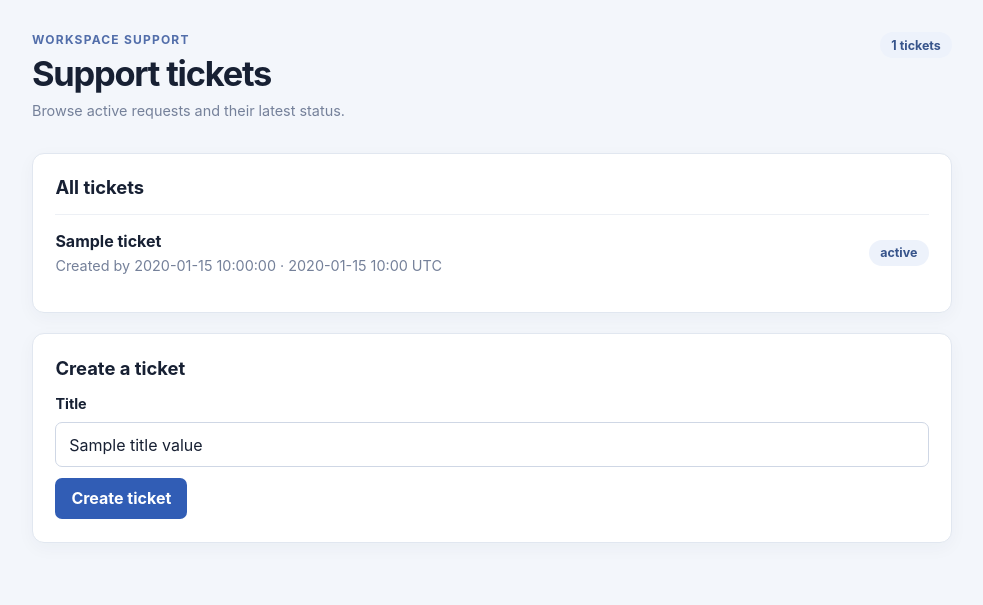
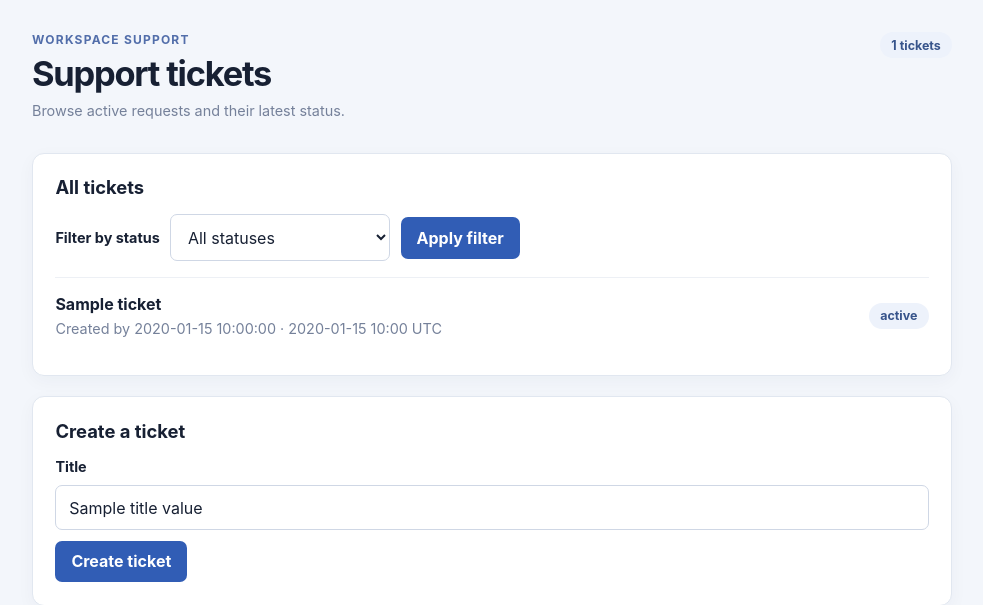
Before and after one commit to jonascotch/databricks-ticketing-system, a Python web app: template templates/ticket_list.html in a window 1280 px wide. Shown: the part 52-657 px from the top of the page, without its empty margins (148-1131 px from the left). Run offline with Jinja, Linux system fonts and the light colour scheme; the template is opened without the code that fills it: most values are stand-ins (such as "Sample title", 1, 10 or a date in 2020).

Commit message:
feat: add status filter

```diff
--- a/static/style.css
+++ b/static/style.css
@@ -208,6 +208,13 @@ button:hover,
   margin-top: 1.4rem;
 }
 
+.ticket-filter {
+  grid-template-columns: auto minmax(150px, 220px) auto;
+  align-items: center;
+  justify-content: start;
+  margin-bottom: 1rem;
+}
+
 .status-form label {
   margin-right: 0.25rem;
 }
@@ -285,6 +292,10 @@ button:hover,
     grid-template-columns: 1fr;
   }
 
+  .ticket-filter {
+    grid-template-columns: 1fr;
+  }
+
   .message-meta {
     flex-direction: column;
     gap: 0.25rem;
--- a/templates/ticket_list.html
+++ b/templates/ticket_list.html
@@ -14,6 +14,16 @@
 
   <section class="panel">
     <h2>All tickets</h2>
+    <form class="ticket-filter" method="get" action="{{ url_for('ticket_list') }}">
+      <label for="status-filter">Filter by status</label>
+      <select id="status-filter" name="status">
+        <option value="all" {% if selected_status == "all" %}selected{% endif %}>All statuses</option>
+        {% for status in statuses %}
+          <option value="{{ status }}" {% if selected_status == status %}selected{% endif %}>{{ status|replace("_", " ")|title }}</option>
+        {% endfor %}
+      </select>
+      <button type="submit">Apply filter</button>
+    </form>
     {% if tickets %}
       <div class="ticket-list">
         {% for ticket in tickets %}
@@ -27,13 +37,20 @@
         {% endfor %}
       </div>
     {% else %}
-      <p class="empty-state">No tickets yet. Create the first one below.</p>
+      <p class="empty-state">
+        {% if selected_status == "all" %}
+          No tickets yet. Create the first one below.
+        {% else %}
+          No tickets match this status filter.
+        {% endif %}
+      </p>
     {% endif %}
   </section>
 
   <section class="panel form-panel">
     <h2>Create a ticket</h2>
     <form method="post" action="{{ url_for('create_ticket') }}">
+      <input type="hidden" name="status" value="{{ selected_status }}">
       <label for="title">Title</label>
       <input id="title" name="title" type="text" minlength="1" maxlength="200" value="{{ title_value }}" required>
       <button type="submit">Create ticket</button>
```
Also changed, not shown: app.py (+36 -18 lines), specs/001-lakebase-support-app/contracts/web.md (+1 -1 lines), specs/001-lakebase-support-app/quickstart.md (+9 -7 lines), specs/001-lakebase-support-app/spec.md (+2 -0 lines), specs/001-lakebase-support-app/tasks.md (+1 -0 lines).
